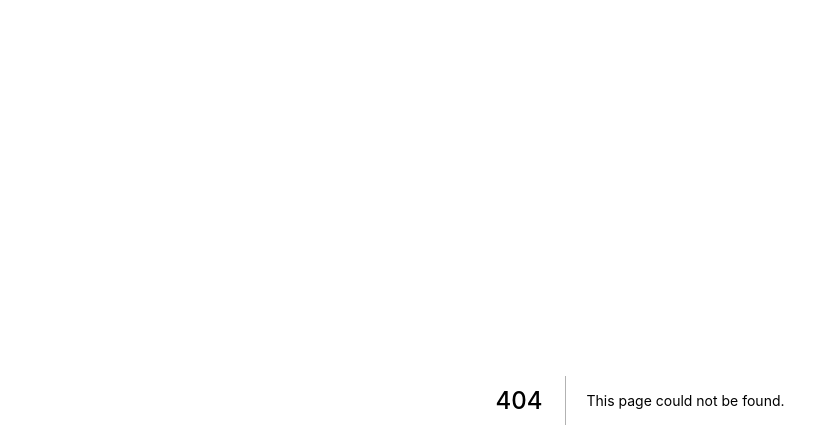
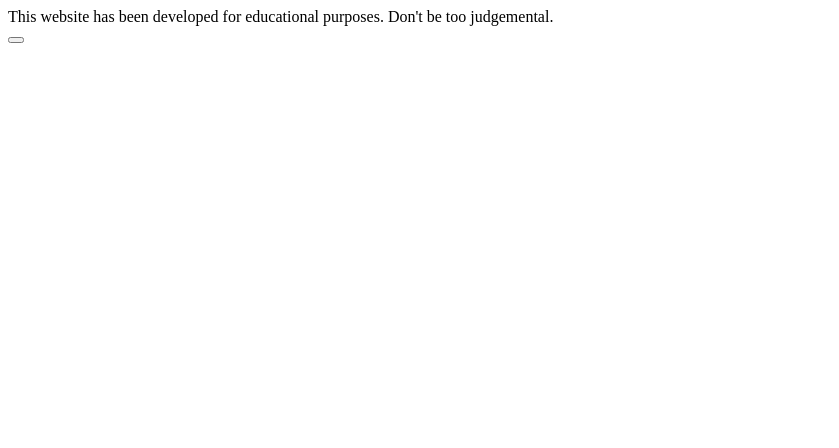
Before and after one commit to YekaterinaBindyuk/react-mentoring, a Next.js app in the folder movies/: page /About in a window 1280 px wide. Before the commit this address had no page. Shown: the top 448 px of the page, without its empty margins (0-839 px from the left). Built offline with nearby package versions, Linux system fonts and the light colour scheme.

Commit message:
small corrections of the links

```diff
--- a/movies/src/components/AppLogo.js
+++ b/movies/src/components/AppLogo.js
@@ -1,10 +1,10 @@
 import React from "react";
 import { MAIN_LOGO } from "../environment/const";
-import { Link } from "react-router-dom";
+import Link from 'next/link';
 
 const AppLogo = () => {
   return (
-    <Link to="/about">
+    <Link href={`/about`}>
       <img src={MAIN_LOGO} alt="logo" className="app-logo" />
     </Link>
   );
--- a/movies/src/components/BackButton.js
+++ b/movies/src/components/BackButton.js
@@ -1,6 +1,6 @@
 import React from "react";
 import { FontAwesomeIcon } from "@fortawesome/react-fontawesome";
-import { Link } from "react-router-dom";
+import Link from 'next/link';
 
 class BackButton extends React.Component {
   goBack = () => {
@@ -9,7 +9,7 @@ class BackButton extends React.Component {
 
   render = () => {
     return (
-      <Link to="/">
+      <Link href="/index">
         <button
           id="back-btn"
           onClick={this.goBack}
--- /dev/null
+++ b/movies/src/pages/About.js
@@ -0,0 +1,15 @@
+import React from "react";
+import BackButton from "../components/BackButton";
+
+const About = () => {
+  return (
+    <main className="text-center">
+      <div>
+        This website has been developed for educational purposes. Don't be too
+        judgemental.
+      </div>
+      <BackButton />
+    </main>
+  );
+};
+export default About;
--- a/movies/src/pages/index.js
+++ b/movies/src/pages/index.js
@@ -34,20 +34,18 @@ library.add(
 const Root = () => {
 
   return (
-      <Router>
       <Provider store={store}>
         <PersistGate loading={null} persistor={persistor}>
           <AppLogo />
-          <Switch>
+          {/* <Switch>
             <Route path="/" exact component={App} />
             <Route path="/search" exact component={App} />
             <Route path="/about" component={About} />
             <Route path="/movie/:id" component={MovieView} />
             <Route path="*" component={Page404} />
-          </Switch>
+          </Switch> */}
         </PersistGate>
       </Provider>
-    </Router>
   );
 }
 
```
